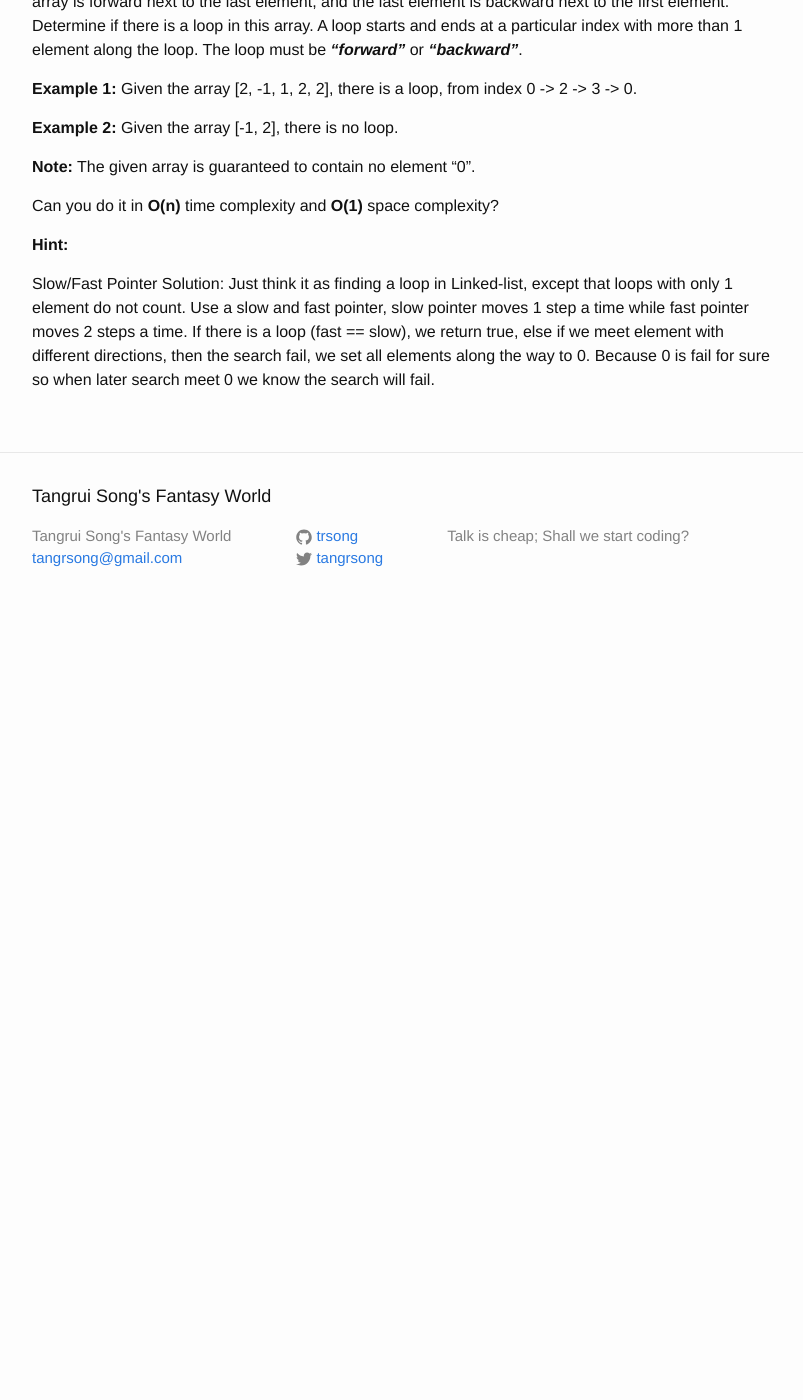
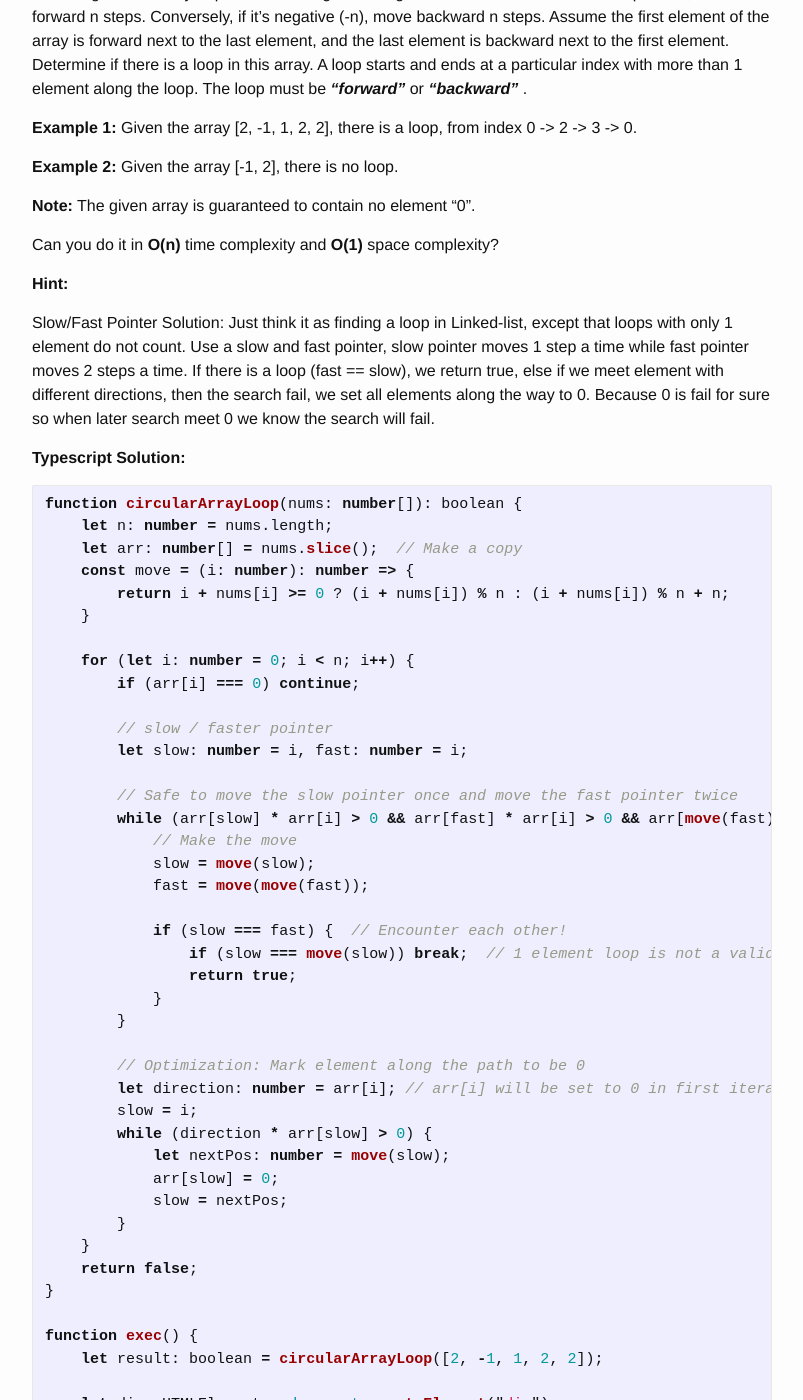
Before and after one commit to trsong/trsong.github.io, a Jekyll site: the page built from _posts/2017-10-10-LeetCodeMedium.markdown, in a window 1280 px wide and 1400 px high, scrolled down 26651 px. Shown: the whole window, without its empty margins (238-1041 px from the left). Built offline with Jekyll 4.4.1, drawn with Linux system fonts in a browser that asks for light colours; before the commit the page ends 27281 px from its top, so only the background shows below that; some of the changed text lies outside the part shown.

Commit message:
Add question 457. Circular Array Loop

````diff
--- a/_posts/2017-10-10-LeetCodeMedium.markdown
+++ b/_posts/2017-10-10-LeetCodeMedium.markdown
@@ -1202,7 +1204,7 @@ object Main extends App {
 
 Source: [https://leetcode.com/problems/circular-array-loop/description/](https://leetcode.com/problems/circular-array-loop/description/)
 
-You are given an array of positive and negative integers. If a number n at an index is positive, then move forward n steps. Conversely, if it's negative (-n), move backward n steps. Assume the first element of the array is forward next to the last element, and the last element is backward next to the first element. Determine if there is a loop in this array. A loop starts and ends at a particular index with more than 1 element along the loop. The loop must be ***"forward"*** or ***"backward"***.
+You are given an array of positive and negative integers. If a number n at an index is positive, then move forward n steps. Conversely, if it's negative (-n), move backward n steps. Assume the first element of the array is forward next to the last element, and the last element is backward next to the first element. Determine if there is a loop in this array. A loop starts and ends at a particular index with more than 1 element along the loop. The loop must be ***"forward"*** or ***"backward"*** .
 
 **Example 1:** Given the array [2, -1, 1, 2, 2], there is a loop, from index 0 -> 2 -> 3 -> 0.
 
@@ -1215,3 +1217,95 @@ Can you do it in **O(n)** time complexity and **O(1)** space complexity?
 **Hint:**
 
 Slow/Fast Pointer Solution: Just think it as finding a loop in Linked-list, except that loops with only 1 element do not count. Use a slow and fast pointer, slow pointer moves 1 step a time while fast pointer moves 2 steps a time. If there is a loop (fast == slow), we return true, else if we meet element with different directions, then the search fail, we set all elements along the way to 0. Because 0 is fail for sure so when later search meet 0 we know the search will fail.
+
+**Typescript Solution:**
+
+```typescript
+function circularArrayLoop(nums: number[]): boolean {
+    let n: number = nums.length;
+    let arr: number[] = nums.slice();  // Make a copy
+    const move = (i: number): number => {
+        return i + nums[i] >= 0 ? (i + nums[i]) % n : (i + nums[i]) % n + n;
+    }
+
+    for (let i: number = 0; i < n; i++) {
+        if (arr[i] === 0) continue;
+
+        // slow / faster pointer
+        let slow: number = i, fast: number = i;
+
+        // Safe to move the slow pointer once and move the fast pointer twice
+        while (arr[slow] * arr[i] > 0 && arr[fast] * arr[i] > 0 && arr[move(fast)] * arr[i] > 0) {
+            // Make the move
+            slow = move(slow);
+            fast = move(move(fast));
+
+            if (slow === fast) {  // Encounter each other!
+                if (slow === move(slow)) break;  // 1 element loop is not a valid loop
+                return true;
+            }
+        }
+
+        // Optimization: Mark element along the path to be 0
+        let direction: number = arr[i]; // arr[i] will be set to 0 in first iteration in loop
+        slow = i;
+        while (direction * arr[slow] > 0) {
+            let nextPos: number = move(slow);
+            arr[slow] = 0;
+            slow = nextPos;
+        }
+    }
+    return false;
+}
+
+function exec() {
+    let result: boolean = circularArrayLoop([2, -1, 1, 2, 2]);
+
+    let div: HTMLElement = document.createElement("div");
+    div.innerText = result.toString();
+    document.body.appendChild(div);
+}
+
+exec();
+```
+
+**Scala Solution:**
+
+```scala
+object Main extends App {
+    def circularArrayLoop(nums: Array[Int]): Boolean = {
+        val arr = nums.clone()
+        val n = nums.size
+        def move(i: Int) = if (i + arr(i) >= 0) (i + arr(i)) % n else (i + arr(i)) % n + n
+
+        def slowFastPointerSearch(i: Int, slow: Int, fast: Int): Boolean = {
+            if (!(arr(i) * arr(slow) > 0 && arr(i) * arr(fast) > 0 && arr(move(fast)) * arr(i) > 0)) false
+            else {
+                val nextSlow = move(slow)
+                val nextFast = move(move(fast))
+                if (nextSlow != nextFast) slowFastPointerSearch(i, nextSlow, nextFast)
+                else if (nextSlow == move(nextSlow)) false
+                else true
+            }
+        }
+
+        (0 until n) exists { i =>
+            if (arr(i) == 0) false
+            else if (slowFastPointerSearch(i, i, i)) true
+            else {
+                val direction = arr(i)
+                var j = i
+                while (direction * arr(i) > 0) {
+                    val nextPos = move(j)
+                    arr(j) = 0
+                    j = nextPos
+                }
+
+                false
+            }
+        }
+    }
+
+    println(circularArrayLoop(Array(2, -1, 1, 2, 2)))
+}
+```
````
Also changed, not shown: other parts of _posts/2017-10-10-LeetCodeMedium.markdown (+2 -0 lines).
